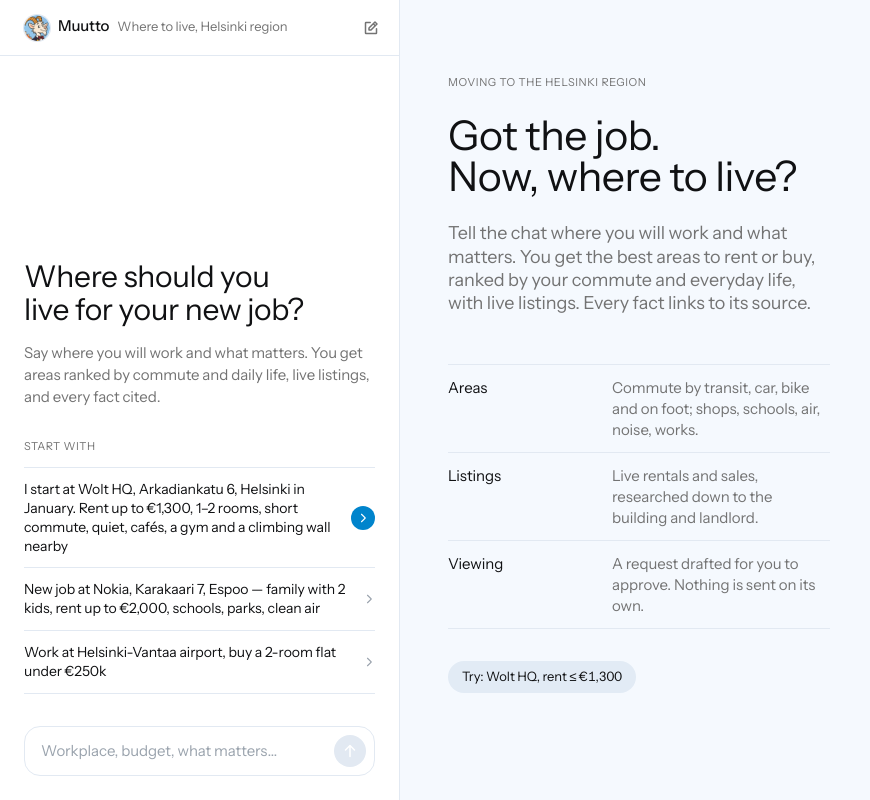
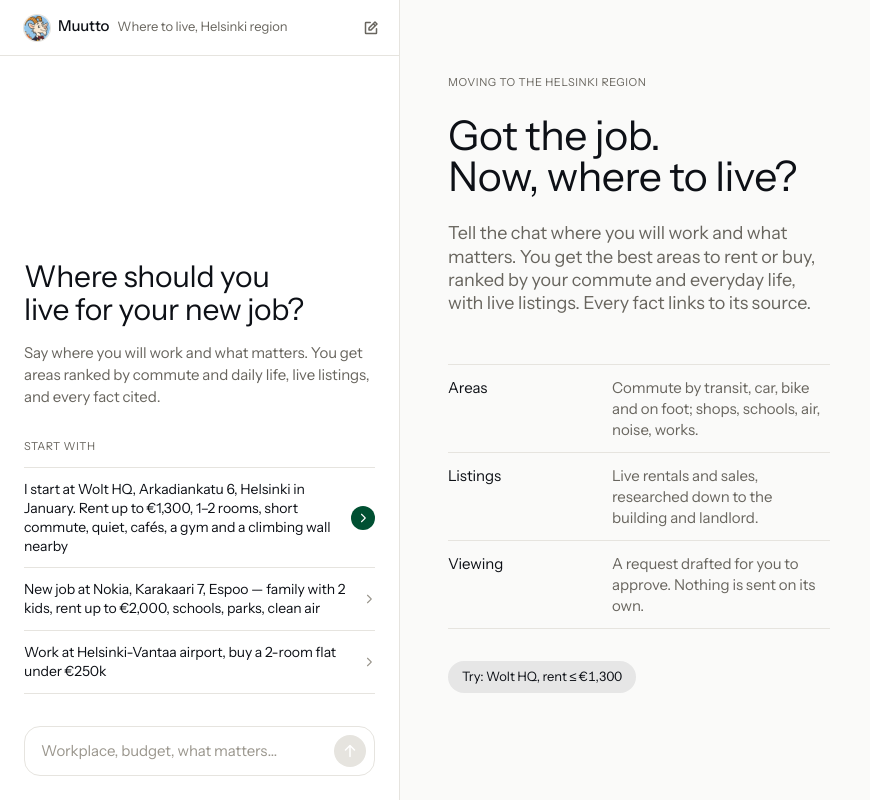
Before and after one commit to KowaloskiX/muutto, a Next.js app: page /move in a window 1280 px wide. Shown: the whole page, without its empty margins (0-870 px from the left). Built offline with nearby package versions, Linux system fonts and the light colour scheme.

Commit message:
Revert "Brand: boski.ai colour palette"
This reverts commit bc0da9ce48799d038610384aac8372f3c94c5b41.

```diff
--- a/src/app/globals.css
+++ b/src/app/globals.css
@@ -1,5 +1,4 @@
-/* Colours follow boski.ai (sky blue #4492e9, accent #0084cc, ink #101113, neutral #737373 on a cool white page);
-   layout and type stay Legora-inspired. Original note: Legora-inspired visual language (legora.com, read Nov 2026): warm paper background #fafaf9,
+/* Legora-inspired visual language (legora.com, read Nov 2026): warm paper background #fafaf9,
    white panels, warm hairlines #e6e4df, ink #0d1016, warm grey #68655e, one deep-green accent #005032,
    pill buttons, everything set in one grotesk at regular weight with slight negative tracking.
    Older variable names stay as aliases so every screen keeps working. */
@@ -9,12 +8,12 @@
   --font-geist: var(--font-stack);
   --font-geist-mono: ui-monospace, "SF Mono", Menlo, monospace;
 
-  --bg: #f5f9fe;
+  --bg: #fafaf9;
   --card: #ffffff;
-  --hairline: #e2e9f2;
-  --ink: #101113;
-  --ink-2: #737373;
-  --accent: #0084cc;
+  --hairline: #e6e4df;
+  --ink: #0d1016;
+  --ink-2: #68655e;
+  --accent: #005032;
   --ok: #2b7a4b;
   --warn: #b25e09;
   --bad: #c4321f;
@@ -26,28 +25,28 @@
 
   --page: var(--bg);
   --surface: var(--card);
-  --surface-strong: #eaf2fc;
-  --surface-glass: rgb(255 255 255 / .82);
-  --panel: #ffffff;
-  --fill: #eef4fb;
-  --fill-strong: #e2ebf5;
-  --ink-soft: #33383d;
+  --surface-strong: #ecece7;
+  --surface-glass: rgb(250 250 249 / .82);
+  --panel: #fefefc;
+  --fill: #f2f1ed;
+  --fill-strong: #e6e6e6;
+  --ink-soft: #2a2c30;
   --muted: var(--ink-2);
-  --faint: #9aa3ad;
+  --faint: #9a968d;
   --line: var(--hairline);
-  --line-strong: #cdd8e5;
-  --accent-deep: #0084cc;
+  --line-strong: #cfccc4;
+  --accent-deep: #005032;
   --accent-ink: #ffffff;
-  --accent-hover: #006fae;
-  --accent-muted: rgb(0 132 204 / .07);
-  --link: #0084cc;
-  --sky-hero: #4492e9;
-  --sand: #eaf2fc;
-  --beige: #9aa8b8;
+  --accent-hover: #003d26;
+  --accent-muted: rgb(0 80 50 / .06);
+  --link: #005032;
+  --sky-hero: #fafaf9;
+  --sand: #ecece7;
+  --beige: #a29d92;
   --danger: var(--bad);
   --warning: var(--warn);
-  --shadow: rgb(68 146 233 / .10);
-  --ring: rgb(0 132 204 / .35);
+  --shadow: rgb(13 16 22 / .06);
+  --ring: rgb(0 80 50 / .35);
 
   --success: var(--ok);
   --success-muted: rgb(43 122 75 / .08);
@@ -62,7 +61,7 @@
   --destructive-border: rgb(196 50 31 / .24);
   --destructive-text: var(--bad-ink);
   --cite: var(--ink-2);
-  --cite-bg: #eaf2fc;
+  --cite-bg: #ecece7;
   --cite-fg: var(--ink-soft);
 
   --radius-control: 12px;
@@ -81,24 +80,24 @@
 
 @media (prefers-color-scheme: dark) {
   :root {
-    --bg: #0b1016;
-    --card: #121a22;
-    --hairline: #233041;
-    --ink: #eef4fb;
-    --ink-2: #8a97a6;
-    --accent: #5aa9f0;
-    --accent-ink: #06121f;
-    --accent-hover: #8cc6fb;
-    --accent-deep: #8cc6fb;
+    --bg: #0d1016;
+    --card: #15181e;
+    --hairline: #2a2d33;
+    --ink: #f2f1ed;
+    --ink-2: #a19d94;
+    --accent: #e9e7e1;
+    --accent-ink: #0d1016;
+    --accent-hover: #ffffff;
+    --accent-deep: #8fc9a8;
     --ok: #6cc08e;
     --warn: #e6a15a;
     --bad: #f07a68;
     --ok-ink: #6cc08e;
     --warn-ink: #e6a15a;
     --bad-ink: #f07a68;
-    --surface-strong: #1b2632;
-    --surface-glass: rgb(18 26 34 / .84);
-    --panel: #0f161d;
+    --surface-strong: #22252b;
+    --surface-glass: rgb(13 16 22 / .8);
+    --panel: #111419;
     --fill: #1d2026;
     --fill-strong: #2a2d33;
     --ink-soft: #d9d7d1;
--- a/src/components/chat/Chat.module.css
+++ b/src/components/chat/Chat.module.css
@@ -9,8 +9,8 @@
   --c-ink: var(--ink, #0d1016);
   --c-ink2: var(--ink-2, #68655e);
   --c-ink3: var(--faint, #9a968d);
-  --c-accent: var(--accent, #0084cc);
-  --c-link: var(--link, #0084cc);
+  --c-accent: var(--accent, #005032);
+  --c-link: var(--link, #005032);
   --c-accent-ink: var(--accent-ink, #fff);
   --c-ok: var(--ok, #008009);
   --c-warn: var(--warn, #b64400);
--- a/src/components/move/DriveTimeLayer.tsx
+++ b/src/components/move/DriveTimeLayer.tsx
@@ -20,18 +20,18 @@ type AreaPt = { key: string; lat: number; lng: number; label: string };
 
 /** Bands, dark (close) to light (far). */
 export const DRIVE_BANDS = [
-  { max: 10, color: "#0b4f99" },
-  { max: 20, color: "#2f7fd6" },
-  { max: 30, color: "#6eaaf0" },
-  { max: 45, color: "#b5d4f7" },
+  { max: 10, color: "#0b5a3a" },
+  { max: 20, color: "#2f7d55" },
+  { max: 30, color: "#6fa77c" },
+  { max: 45, color: "#b4cf9f" },
 ] as const;
 /** Weekend reach: how far the car gets in a few hours (region scale). */
 const REGION_BANDS = [
-  { max: 30, color: "#0b4f99" },
-  { max: 60, color: "#2f7fd6" },
-  { max: 90, color: "#6eaaf0" },
-  { max: 120, color: "#b5d4f7" },
-  { max: 180, color: "#dce9f8" },
+  { max: 30, color: "#0b5a3a" },
+  { max: 60, color: "#2f7d55" },
+  { max: 90, color: "#6fa77c" },
+  { max: 120, color: "#b4cf9f" },
+  { max: 180, color: "#dcd8b8" },
 ] as const;
 type Band = { max: number; color: string };
 const BANDS: Record<HeatScale, readonly Band[]> = { city: DRIVE_BANDS, region: REGION_BANDS };
@@ -345,7 +345,7 @@ export default function DriveTimeLayer({
   const targets = useMemo(() => [...dots.map((d) => ({ key: d.key, lat: d.lat, lng: d.lng })), ...areas.map((a) => ({ key: `area:${a.key}`, lat: a.lat, lng: a.lng }))], [dots, areas]);
   const lm = useRoutedMinutes(targets, work, true);
   const line = dark ? "#e9e7e1" : "#0d1016";
-  const accent = dark ? "#8cc6fb" : "#0084cc";
+  const accent = dark ? "#8fc9a8" : "#005032";
 
   // The time slider: the reach zone for "within T minutes", recomputed live from the grid.
   const [t, setT] = useState<number>(ui.start);
--- a/src/components/move/Move.module.css
+++ b/src/components/move/Move.module.css
@@ -10,8 +10,8 @@
   --c-ink: var(--ink, #0d1016);
   --c-ink2: var(--ink-2, #68655e);
   --c-ink3: var(--faint, #9a968d);
-  --c-accent: var(--accent, #0084cc);
-  --c-link: var(--link, #0084cc);
+  --c-accent: var(--accent, #005032);
+  --c-link: var(--link, #005032);
   --c-accent-ink: var(--accent-ink, #fff);
   --c-ok: var(--ok, #008009);
   --c-warn: var(--warn, #b64400);
@@ -574,7 +574,7 @@
 .mxLegend { display: flex; flex-wrap: wrap; align-items: center; gap: 6px 20px; margin: 12px 4px 0; color: var(--muted); font-size: 12px; }
 .mxLegend span { display: inline-flex; align-items: center; gap: 6px; }
 .mxBestKey { color: var(--accent-deep); font-weight: 500; }
-@media (prefers-color-scheme: dark) { .mxBest, .mxBestKey { color: #8cc6fb; } .fitBar .t_green { background: #8cc6fb; } }
+@media (prefers-color-scheme: dark) { .mxBest, .mxBestKey { color: #8fc9a8; } .fitBar .t_green { background: #8fc9a8; } }
 .mxMore { margin-left: auto; padding: 4px 12px; border: 0; border-radius: 999px; background: var(--surface-strong); color: var(--ink); font: inherit; font-size: 12px; cursor: pointer; }
 .mxMore:hover { background: var(--line-strong); }
 .mxMore:focus-visible { outline: 2px solid var(--accent-deep); outline-offset: 1px; }
@@ -625,7 +625,7 @@
 .lcPrimary { min-height: 32px; padding: 0 14px; border: 0; border-radius: 999px; background: var(--ink); color: var(--page); font: inherit; font-size: 13px; cursor: pointer; }
 .lcPrimary:hover { opacity: .88; }
 .lcActions .ghostBtn { min-height: 32px; }
-@media (prefers-color-scheme: dark) { .lcContact { color: #8cc6fb; } .lcPhoto img { filter: brightness(.92); } }
+@media (prefers-color-scheme: dark) { .lcContact { color: #8fc9a8; } .lcPhoto img { filter: brightness(.92); } }
 @media (prefers-reduced-motion: reduce) { .lc, .lc:hover { transition: none; transform: none; } .lcPhoto img { animation: none; } }
 .drawerGallery { margin: 0 0 8px; border-radius: 12px; aspect-ratio: 16 / 10; }
 .drawerGallery .lcNav { opacity: 1; }
@@ -674,7 +674,7 @@
 .histList li a { display: inline-flex; align-items: center; gap: 4px; color: var(--ink); }
 .histList li a svg { width: 10px; height: 10px; }
 .histList li small { grid-column: 1 / -1; color: var(--faint); font-size: 11px; }
-@media (prefers-color-scheme: dark) { .lcChips .ft_good, .ft_good { color: #8cc6fb !important; } }
+@media (prefers-color-scheme: dark) { .lcChips .ft_good, .ft_good { color: #8fc9a8 !important; } }
 .testSend { display: flex; flex-wrap: wrap; align-items: center; gap: 8px 12px; margin: 12px 0 4px; padding: 12px; border-radius: 12px; background: var(--accent-muted); }
 .testSend .primaryBtn:disabled { opacity: .6; cursor: default; }
 .testSend .okWord { display: inline-flex; align-items: center; gap: 6px; }
@@ -716,7 +716,7 @@
 /* ---- guided tour ---- */
 .tour { position: fixed; inset: 0; z-index: 9000; pointer-events: auto; }
 .tourDim { position: absolute; inset: 0; background: rgb(13 16 22 / .55); }
-.tourHole { position: absolute; border-radius: 14px; box-shadow: 0 0 0 9999px rgb(13 16 22 / .58), 0 0 0 2px var(--accent-deep), 0 0 24px 4px rgb(0 132 204 / .35); transition: top .35s cubic-bezier(.2, .8, .2, 1), left .35s cubic-bezier(.2, .8, .2, 1), width .35s cubic-bezier(.2, .8, .2, 1), height .35s cubic-bezier(.2, .8, .2, 1); pointer-events: none; }
+.tourHole { position: absolute; border-radius: 14px; box-shadow: 0 0 0 9999px rgb(13 16 22 / .58), 0 0 0 2px var(--accent-deep), 0 0 24px 4px rgb(0 80 50 / .35); transition: top .35s cubic-bezier(.2, .8, .2, 1), left .35s cubic-bezier(.2, .8, .2, 1), width .35s cubic-bezier(.2, .8, .2, 1), height .35s cubic-bezier(.2, .8, .2, 1); pointer-events: none; }
 .tourCard { position: absolute; width: min(380px, calc(100vw - 24px)); padding: 16px 18px 14px; border-radius: 16px; background: var(--surface); color: var(--ink); box-shadow: 0 0 0 1px var(--line), 0 16px 48px rgb(13 16 22 / .28); opacity: 0; transform: translateY(6px); transition: opacity .25s ease, transform .25s ease, top .35s cubic-bezier(.2, .8, .2, 1), left .35s cubic-bezier(.2, .8, .2, 1); }
 .tourCardOn { opacity: 1; transform: none; }
 .tourTop { display: flex; align-items: center; justify-content: space-between; color: var(--muted); font-size: 11px; letter-spacing: .04em; font-variant-numeric: tabular-nums; }
@@ -733,7 +733,7 @@
 .tourDots { display: flex; flex: 1; gap: 4px; }
 .tourDots i { width: 5px; height: 5px; border-radius: 50%; background: var(--line-strong); transition: width .2s ease, background-color .2s ease; }
 .tourDots .tourDotOn { width: 14px; border-radius: 999px; background: var(--accent-deep); }
-@media (prefers-color-scheme: dark) { .tourSrc span { color: #8cc6fb; } .tourDots .tourDotOn { background: #8cc6fb; } }
+@media (prefers-color-scheme: dark) { .tourSrc span { color: #8fc9a8; } .tourDots .tourDotOn { background: #8fc9a8; } }
 @media (prefers-reduced-motion: reduce) { .tourHole, .tourCard { transition: none; } }
 
 /* ---- calendar ---- */
@@ -751,7 +751,7 @@
 .calList { display: flex; flex-direction: column; gap: 4px; margin: 0; padding: 0; list-style: none; font-size: 13px; color: var(--ink-soft); }
 .calList b { display: inline-block; min-width: 92px; color: var(--ink); font-weight: 500; font-variant-numeric: tabular-nums; }
 .calList a { color: var(--ink-soft); }
-@media (prefers-color-scheme: dark) { .calHead > svg { color: #8cc6fb; } }
+@media (prefers-color-scheme: dark) { .calHead > svg { color: #8fc9a8; } }
 .calReply { width: 100%; min-height: 64px; padding: 8px 10px; border: 1px solid var(--line-strong); border-radius: 10px; background: var(--page); color: var(--ink); font: inherit; font-size: 13px; line-height: 1.45; resize: vertical; box-sizing: border-box; }
 .calReply:focus { outline: 2px solid var(--accent-deep); outline-offset: -1px; }
 .calBtns .ghostBtn:disabled { opacity: .5; cursor: default; }
--- a/src/components/move/MoveFile.tsx
+++ b/src/components/move/MoveFile.tsx
@@ -437,7 +437,7 @@ export default function MoveFile({ run, view, research, drafts, watch, onView, o
           {areas.length ? (
             <p className={x.mxLegend}>
               <span>
-                <b className={x.mxBestKey}>Blue</b> best in the column
+                <b className={x.mxBestKey}>Green</b> best in the column
               </span>
               <span>
                 <i className={x.mxDot} aria-hidden /> falls short of what you asked for
--- a/src/components/move/MoveMap.tsx
+++ b/src/components/move/MoveMap.tsx
@@ -82,11 +82,11 @@ const PLACE_STYLE: Record<Place["kind"], { color: string; svg: string }> = {
   school: { color: "#2f5d9e", svg: '<path d="M1.5 6.5 8 3.5l6.5 3L8 9.5z"/><path d="M4.5 8v3c2 1.5 5 1.5 7 0V8"/>' },
   daycare: { color: "#2f5d9e", svg: '<circle cx="8" cy="5" r="2.2"/><path d="M4 14c0-3 1.8-5 4-5s4 2 4 5"/>' },
   park: { color: "#2b7a4b", svg: '<circle cx="8" cy="6.5" r="4"/><path d="M8 10.5V15"/>' },
-  custom: { color: "#0084cc", svg: '<path d="M8 1.8l1.9 3.9 4.3.6-3.1 3 .7 4.3L8 11.6l-3.8 2 .7-4.3-3.1-3 4.3-.6z" fill="currentColor" stroke="none"/>' },
+  custom: { color: "#005032", svg: '<path d="M8 1.8l1.9 3.9 4.3.6-3.1 3 .7 4.3L8 11.6l-3.8 2 .7-4.3-3.1-3 4.3-.6z" fill="currentColor" stroke="none"/>' },
   transit: { color: "#6b4fa0", svg: '<rect x="3.5" y="2" width="9" height="10" rx="2"/><path d="M3.5 8h9M5.5 14.5l1-2.5M10.5 14.5l-1-2.5"/>' },
 };
 // The user's own criteria get one colour each (first, second, third), all with the star glyph.
-const CUSTOM_COLORS = ["#0084cc", "#b0306a", "#1f6f8b"];
+const CUSTOM_COLORS = ["#005032", "#b0306a", "#1f6f8b"];
 const placeColor = (p: Pick<Place, "kind" | "criterion">, customOrder: string[]) =>
   p.kind === "custom" ? CUSTOM_COLORS[Math.max(0, customOrder.indexOf(p.criterion ?? "")) % CUSTOM_COLORS.length] : PLACE_STYLE[p.kind].color;
 const placeIcon = (k: Place["kind"], color = PLACE_STYLE[k].color) =>
```
Also changed, not shown: src/app/landing.module.css (+4 -4 lines).
